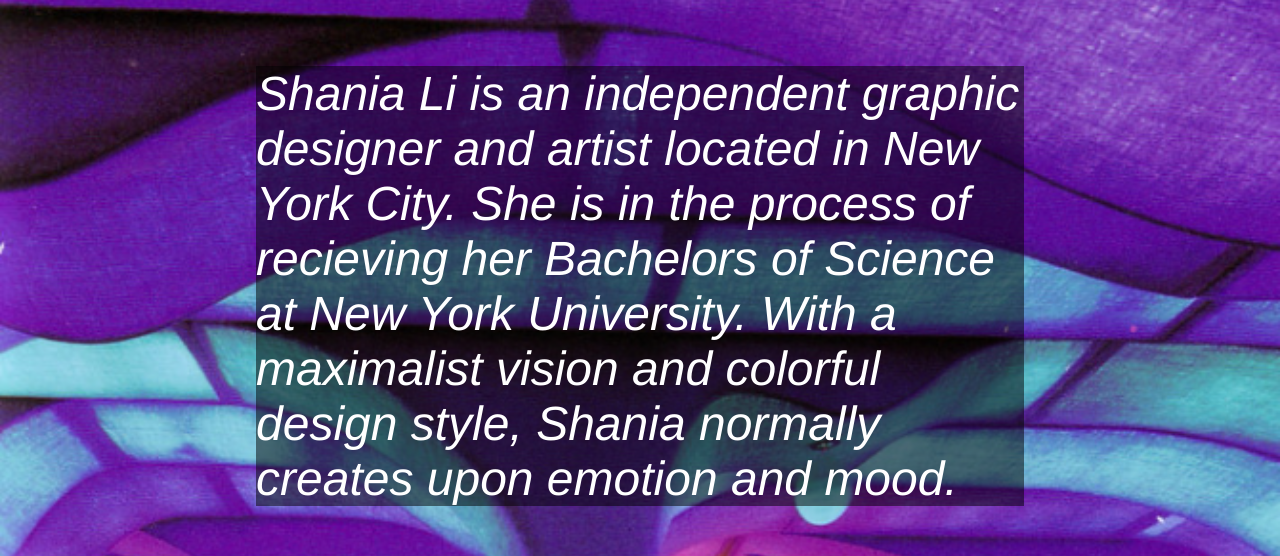
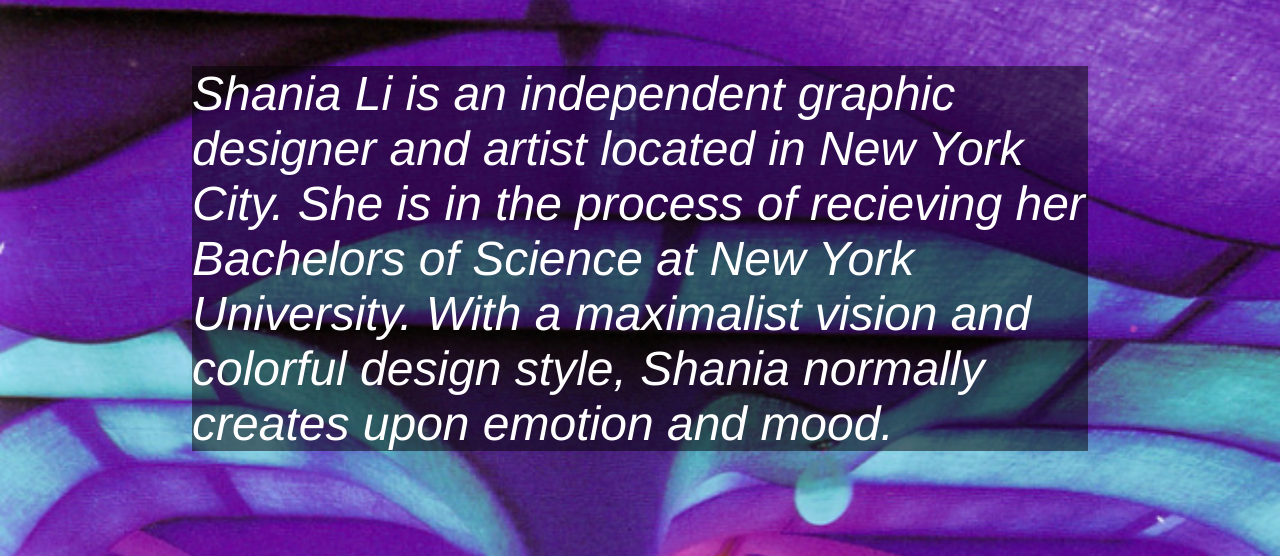
Before and after one commit to shanli1010/mobile, a plain HTML site: page index.html in a window 1280 px wide. Shown: the part 216-772 px from the top of the page. Drawn offline with Linux system fonts and the light colour scheme.

Commit message:
fixed spacing

```diff
--- a/style.css
+++ b/style.css
@@ -58,8 +58,8 @@
 
 p{
   display: flex;
-  margin-left: 20vw;
-  margin-right: 20vw;
+  margin-left: 15vw;
+  margin-right: 15vw;
   margin-top: 10vw;
   margin-bottom: 10vw;
   font-family: "Helvetica Neue", "Arial", sans-serif;
```
